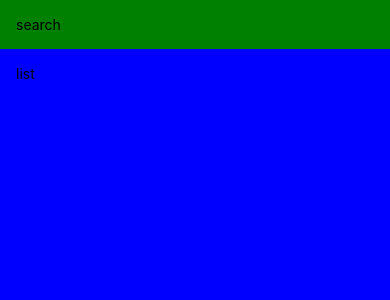
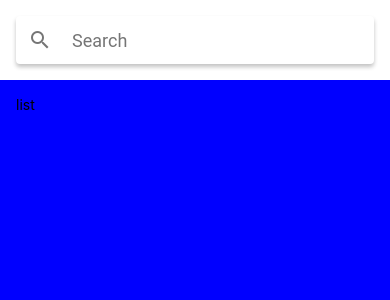
Before and after one commit to DanielFrank/MealsToGo, a React Native app: screen / in a window 390 px wide. Shown: the top 300 px of the page. Built offline with nearby package versions, Linux system fonts and the light colour scheme.

Commit message:
Add Searchbar (and react-native-paper)

```diff
--- a/App.js
+++ b/App.js
@@ -1,13 +1,25 @@
 import { StatusBar as ExpoStatusBar } from "expo-status-bar";
 import React from "react";
 import { StyleSheet, Text, View, SafeAreaView, StatusBar } from "react-native";
+import { Searchbar } from "react-native-paper";
 
 export default function App() {
+  const [searchQuery, setSearchQuery] = React.useState("");
+
+  const onChangeSearch = (query) => {
+    console.log(query);
+    setSearchQuery(query);
+  };
+
   return (
     <SafeAreaView style={styles.container}>
       <>
         <View style={styles.search}>
-          <Text>search</Text>
+          <Searchbar
+            placeholder="Search"
+            onChangeText={onChangeSearch}
+            value={searchQuery}
+          />
         </View>
         <View style={styles.list}>
           <Text>list</Text>
@@ -24,7 +36,6 @@ const styles = StyleSheet.create({
     marginTop: StatusBar.currentHeight,
   },
   search: {
-    backgroundColor: "green",
     padding: 16,
   },
   list: {
--- a/package.json
+++ b/package.json
@@ -17,6 +17,7 @@
     "react": "17.0.1",
     "react-dom": "17.0.1",
     "react-native": "0.64.3",
+    "react-native-paper": "^4.11.2",
     "react-native-web": "0.17.1"
   },
   "devDependencies": {
```
Also changed, not shown: 1 other file (tests, documents, lock files or other folders).
